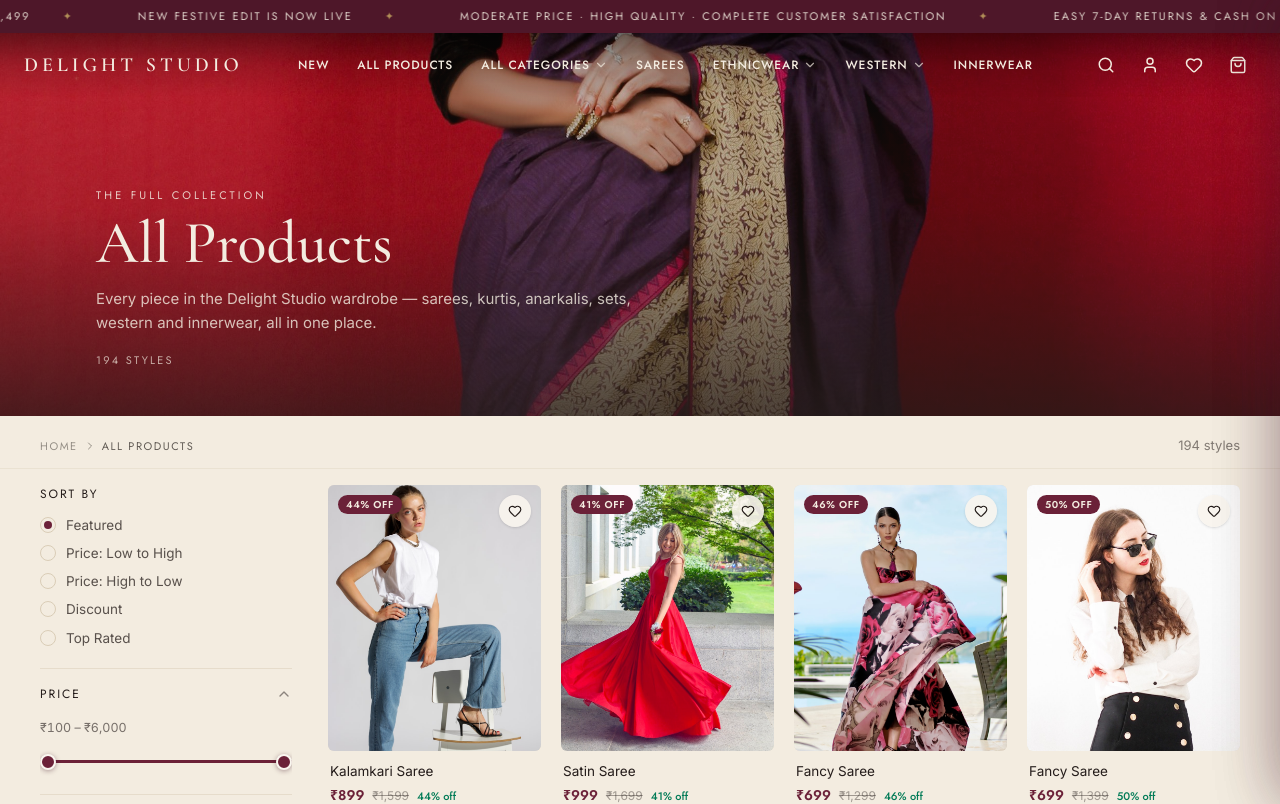
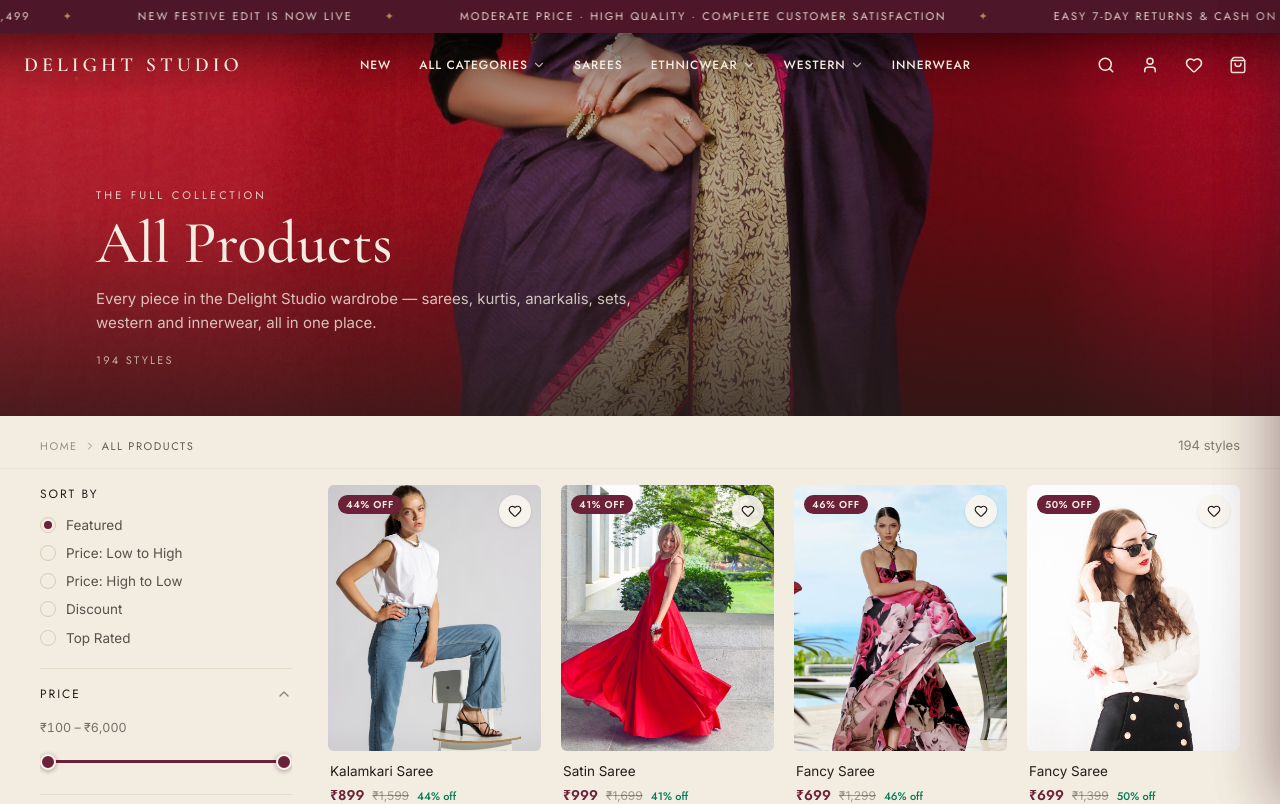
Before and after one commit to Jatinn-D/DelightStudio---Buildify, a Next.js app: page /shop/all in a window 1280 px wide. Shown: the top 804 px of the page. Built offline with nearby package versions, Linux system fonts and the light colour scheme.

Commit message:
Moved All Products under All Categories!

```diff
--- a/components/Navbar.tsx
+++ b/components/Navbar.tsx
@@ -260,14 +260,6 @@ export default function Navbar({
                 </Link>
                 <ul className="hidden items-center gap-5 lg:flex xl:gap-7">
                   {newCat && renderDesktopItem(newCat)}
-                  <li onMouseEnter={() => setOpenMenu(null)}>
-                    <Link
-                      href="/shop/all"
-                      className="flex items-center gap-1 whitespace-nowrap font-nav text-[12px] font-medium uppercase tracking-[0.08em]"
-                    >
-                      <span className="nav-underline">All Products</span>
-                    </Link>
-                  </li>
                   <li onMouseEnter={() => setOpenMenu("All Categories")}>
                     <Link
                       href="/shop/all"
@@ -364,6 +356,15 @@ export default function Navbar({
                   </div>
                 ))}
               </div>
+              {/* Whole-store link, pinned bottom-right of the panel */}
+              <div className="mt-8 flex justify-end">
+                <Link
+                  href="/shop/all"
+                  className="font-nav text-[12px] uppercase tracking-[0.16em] text-burgundy underline-offset-4 hover:underline"
+                >
+                  View All Products →
+                </Link>
+              </div>
             </div>
           </div>
         )}
@@ -411,19 +412,9 @@ export default function Navbar({
                 {/* New — only the tagged new-arrival items */}
                 {newCat && renderMobileCat(newCat)}
 
-                {/* All Products — the entire store (/shop/all) */}
-                <li className="py-1">
-                  <Link
-                    href="/shop/all"
-                    onClick={() => setMobileOpen(false)}
-                    className="block py-3 font-nav text-sm uppercase tracking-[0.14em]"
-                  >
-                    All Products
-                  </Link>
-                </li>
-
                 {/* All Categories — accordion of the 4 mains; Ethnicwear &
-                    Western nest one level further into their subcategories */}
+                    Western nest one level further into their subcategories.
+                    "All Products" (the entire store) sits at the very bottom. */}
                 <li className="py-1">
                   <button
                     type="button"
@@ -518,6 +509,16 @@ export default function Navbar({
                             )}
                           </li>
                         ))}
+                        {/* Whole store — pinned to the bottom of the accordion */}
+                        <li>
+                          <Link
+                            href="/shop/all"
+                            onClick={() => setMobileOpen(false)}
+                            className="block py-2.5 font-display text-base text-ink/80"
+                          >
+                            All Products
+                          </Link>
+                        </li>
                       </ul>
                     </div>
                   </div>
```
